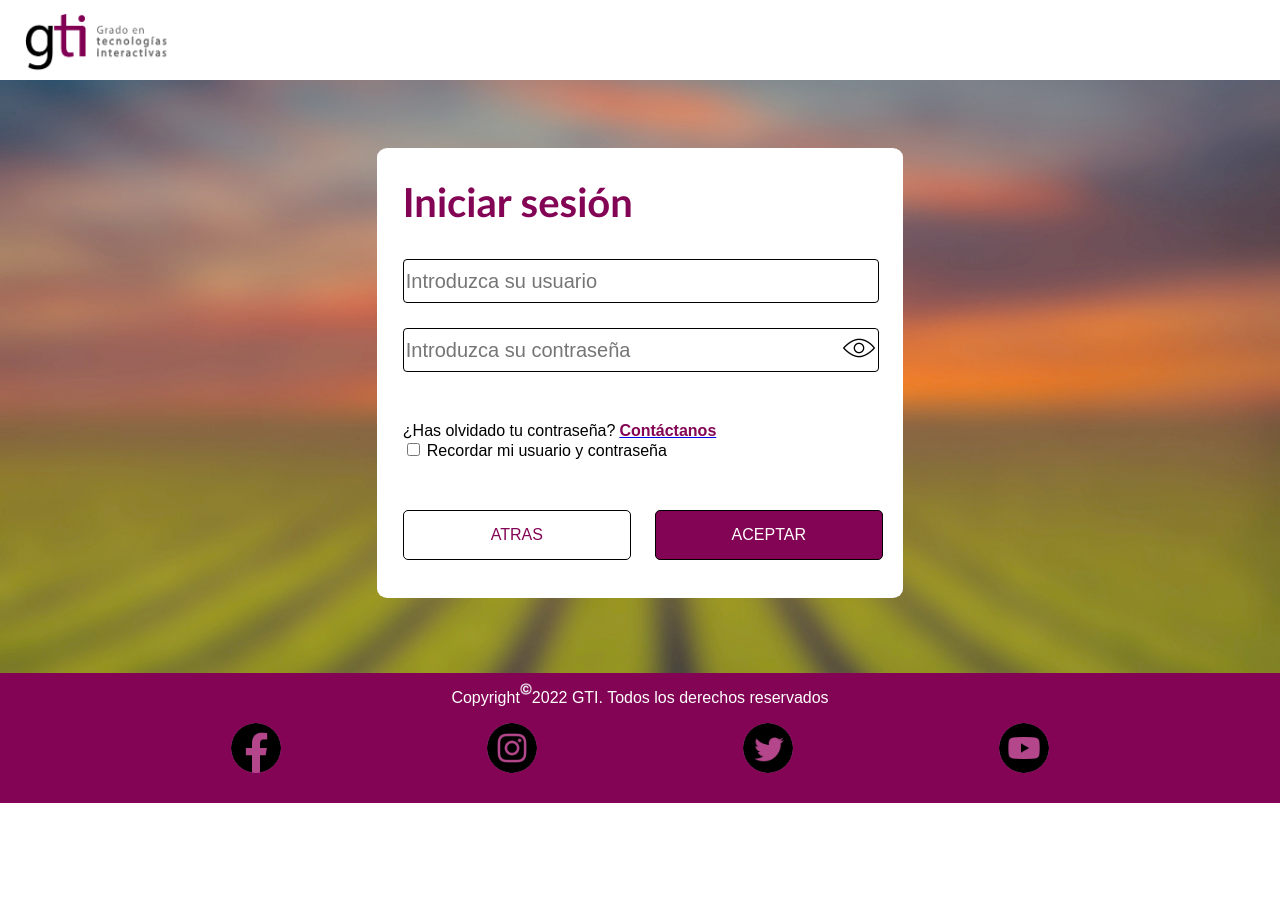
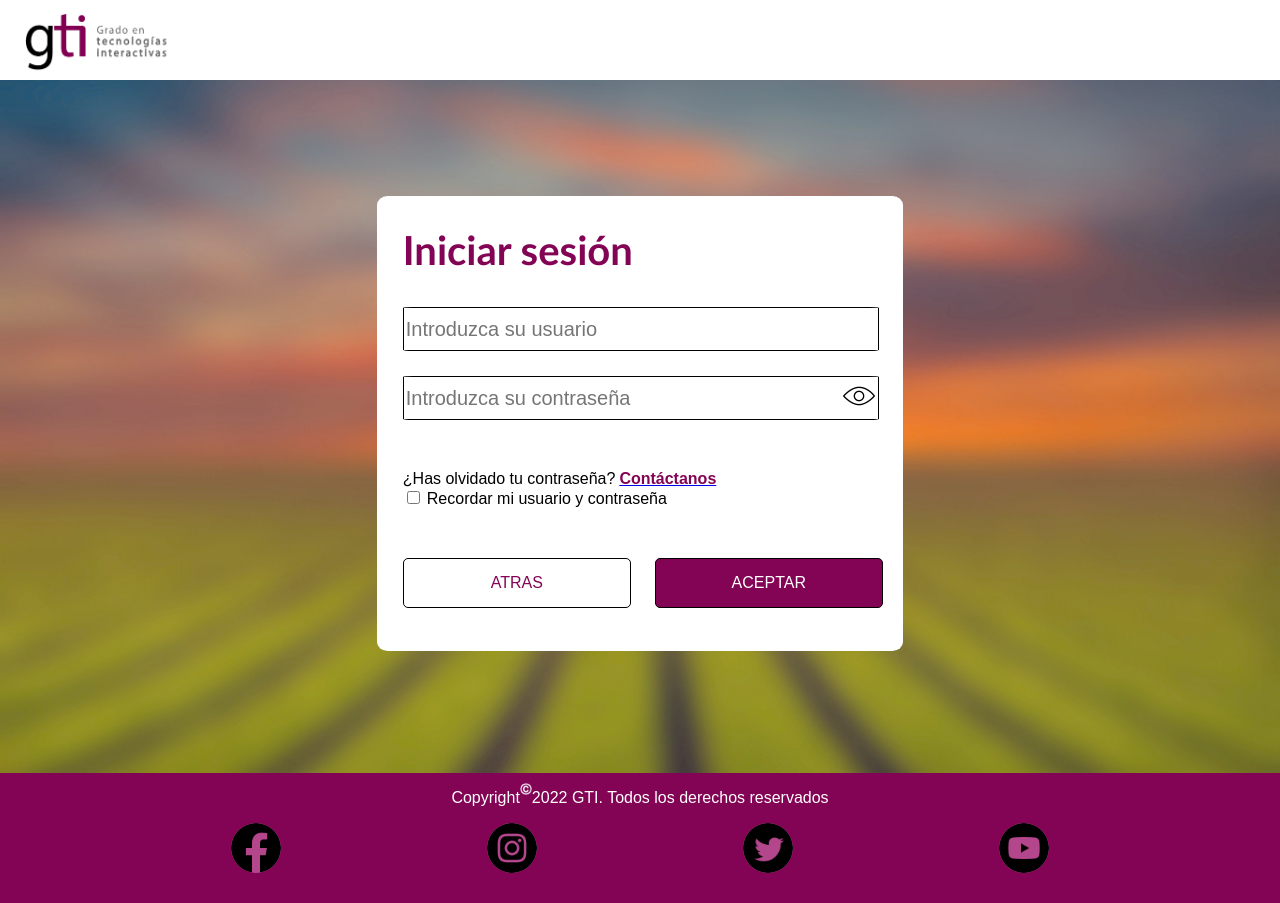
Before and after one commit to Foxpeet/ProyectoWebBueno, a PHP site: page /login.html in a window 1280 px wide. Before the commit the page ends 803 px from the top, so only its background shows below. Run offline with PHP 8.4, Linux system fonts and the light colour scheme.

Commit message:
Revert "Cambios 18/05"
This reverts commit f59c88b9958e0527a612a4ceb30ec867da08e30d.

```diff
--- a/src/api/v1.0/login.php
+++ b/src/api/v1.0/login.php
@@ -9,7 +9,6 @@ if(!$conn){
 }
 $nombre = $_POST["login"];
 $pass = $_POST["passw"];
-    $query = mysqli_query($conn, "SELECT * FROM clientes WHERE nombre = '".$nombre."' and password ='".$pass."'");
     $query = mysqli_query($conn, "SELECT * FROM usuarios WHERE nombre = '".$nombre."' and password ='".$pass."'");
     $nr = mysqli_num_rows($query);
     if($nr==1){
--- a/src/app/vendedores.html
+++ b/src/app/vendedores.html
@@ -50,8 +50,6 @@
                     <input type="text" name="nombre" id="nombre">
                     <label for="apellidos">Apellidos:</label>
                     <input type="text" name="apellidos" id="apellidos">
-                    <label for="password">Contraseña:</label>
-                    <input type="text" name="password" id="password">
                     <input type="submit">
                     <input type="button" value="Cancelar" onclick="closeForm();">
                     <input type="hidden" name="id" id="id">
--- a/src/css/estilo-contacto.css
+++ b/src/css/estilo-contacto.css
@@ -36,7 +36,6 @@ h4, h5{
     margin-top: 17px;
     font-size: 20px;
     outline: 0 none;
-    border-radius:4px;
 }
 .entrada:hover{
     border: 0.5px solid rgb(130, 0, 83, 0.99);
--- a/src/css/estilo-login.css
+++ b/src/css/estilo-login.css
@@ -1,13 +1,13 @@
 .login{
     display:flex;
     width: 100%;
-    height: 600px;
+    height: 700px;
     background-image:url("../images/imagen_difuminada_blanca.jpg");
     background-position: center;
 }
 
 #cuadro{
-    height: 75%;
+    height: 65%;
 }
 
 #titulo-login{
@@ -30,7 +30,7 @@ form section p{
 #cuadro input[type="password"] {
     width:94%;
     line-height:40px;
-    border-radius:4px;
+    border-radius:2%;
     border:1px solid #000000;
     outline:none;
     margin:auto;
```
Also changed, not shown: src/api/v1.0/modelos/vendedores.php (+2 -14 lines).
